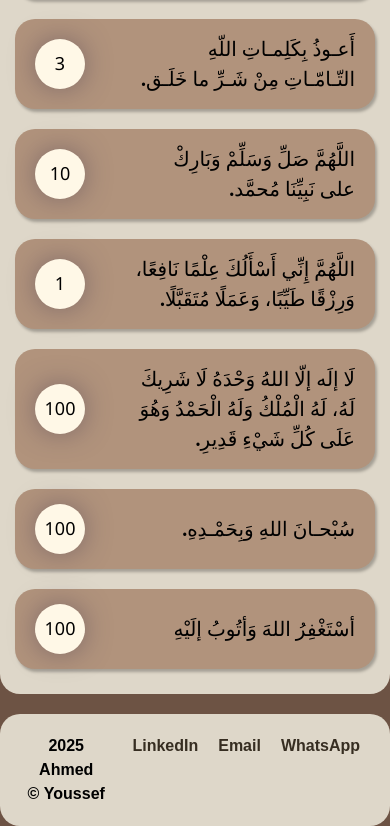
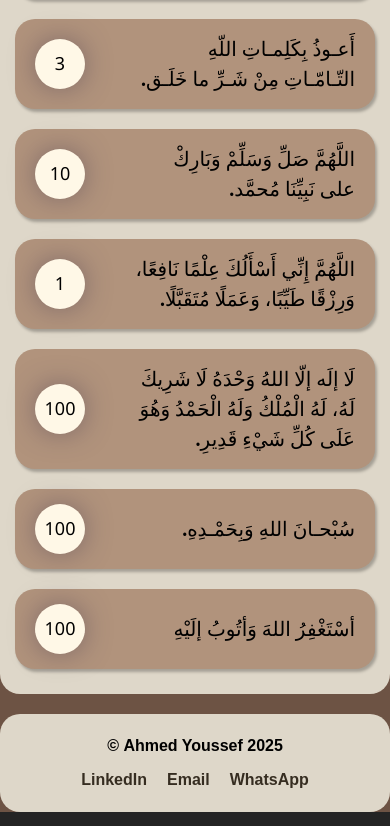
Before and after one commit to Ahmed-Youssef-404/Azkar, a React (Vite) app: page / in a window 390 px wide. Shown: the part 5210-6036 px from the top of the page. Built offline with nearby package versions, Linux system fonts and the light colour scheme.

Commit message:
Fixed Footer issue in mobiles

```diff
--- a/src/components/Footer/FooterStyles.css
+++ b/src/components/Footer/FooterStyles.css
@@ -25,3 +25,10 @@
 .footer a:hover {
     text-decoration: underline !important;
 }
+
+@media (max-width: 500px) {
+    .footer {
+        flex-direction: column;
+        align-items: center;
+    }
+}
```
